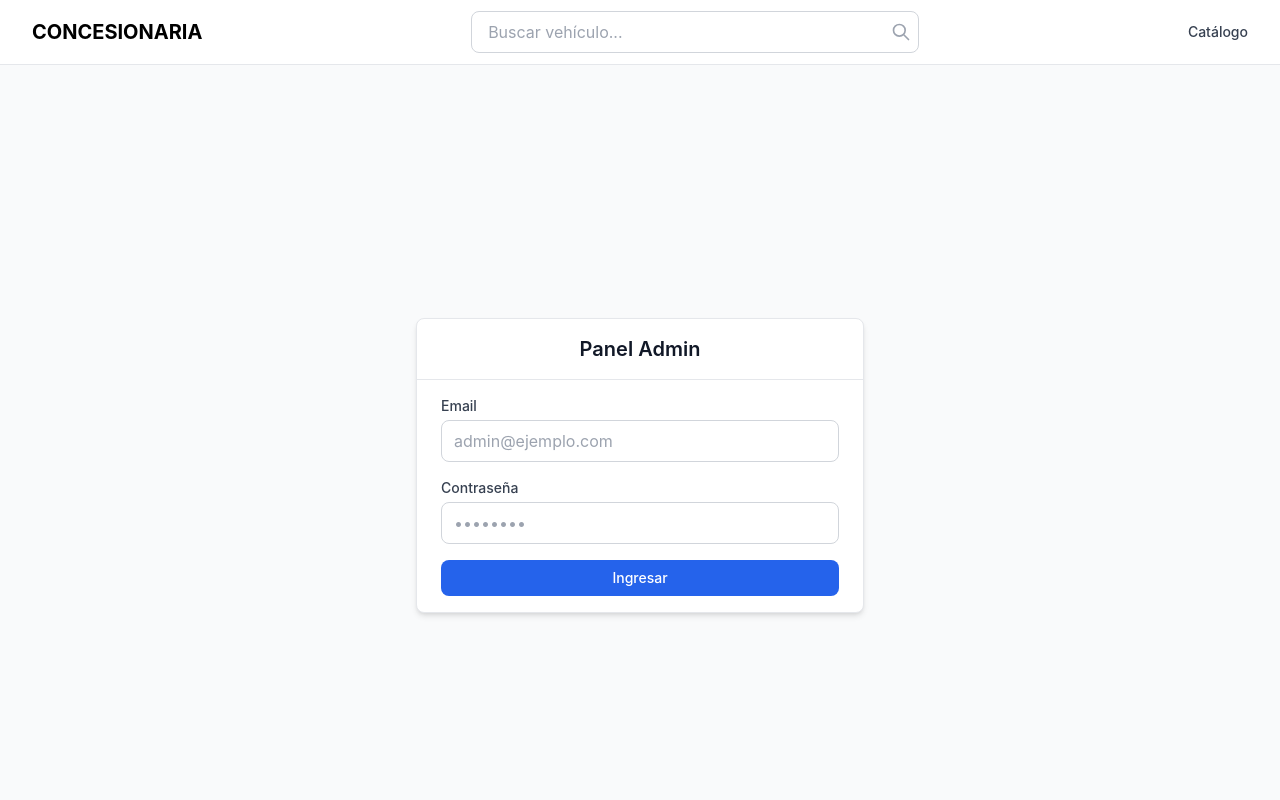
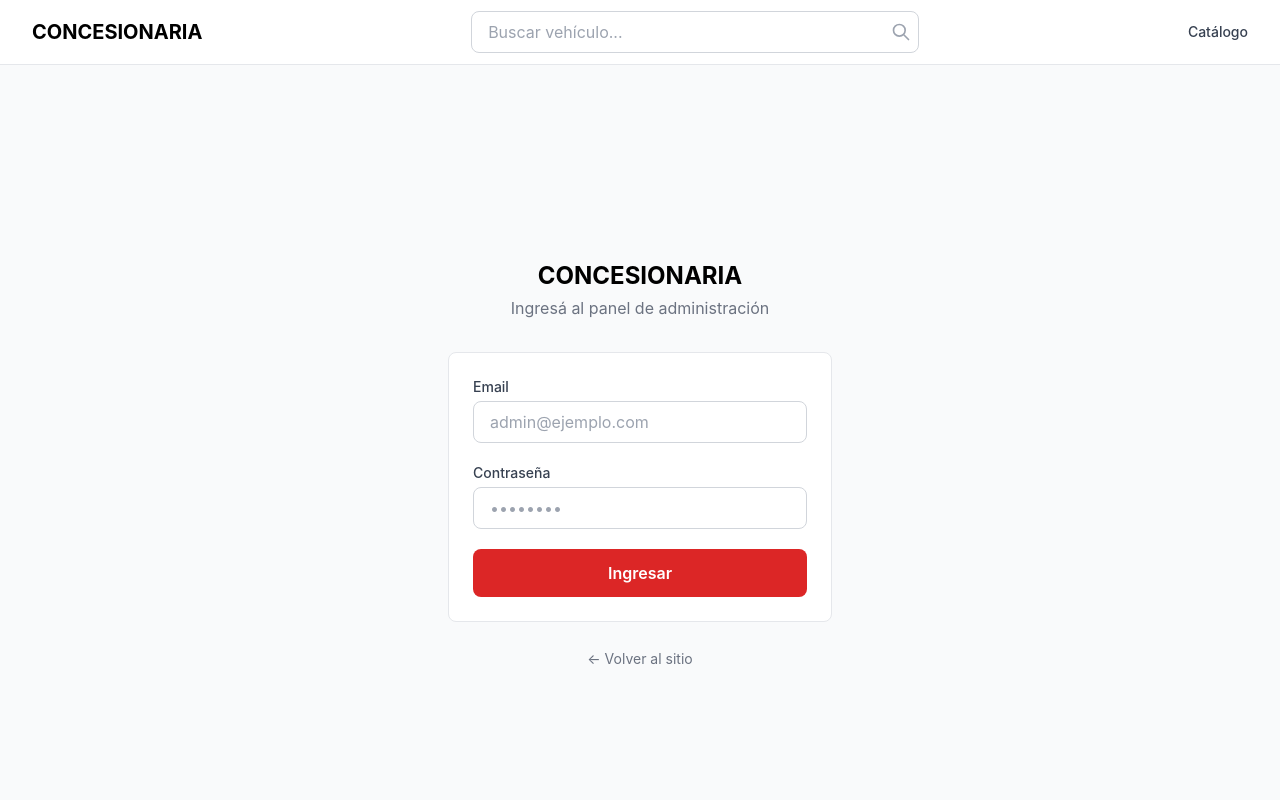
Before and after one commit to Veronthebeast/web-concesionaria, a Next.js app: page /auth/login in a window 1280 px wide. Shown: the top 800 px of the page. Built offline with nearby package versions, Linux system fonts and the light colour scheme; no server answers.

Commit message:
fix: mejorar UX/UI - galeria, login, mensajes vacios

```diff
--- a/src/app/auth/login/page.tsx
+++ b/src/app/auth/login/page.tsx
@@ -3,9 +3,7 @@
 import { useState } from 'react'
 import { createClient } from '@/lib/supabase/client'
 import { useRouter } from 'next/navigation'
-import { Button } from '@/components/ui/Button'
-import { Input } from '@/components/ui/Input'
-import { Card, CardContent, CardHeader, CardTitle } from '@/components/ui/Card'
+import Link from 'next/link'
 
 export default function LoginPage() {
   const [email, setEmail] = useState('')
@@ -30,53 +28,69 @@ export default function LoginPage() {
       setLoading(false)
     } else {
       router.push('/admin')
-      router.refresh()
     }
   }
 
   return (
-    <div className="min-h-screen flex items-center justify-center bg-gray-50 px-4">
-      <Card className="w-full max-w-md">
-        <CardHeader>
-          <CardTitle className="text-2xl text-center">Panel Admin</CardTitle>
-        </CardHeader>
-        <CardContent>
-          <form onSubmit={handleLogin} className="space-y-4">
+    <div className="min-h-screen bg-gray-50 flex items-center justify-center px-4">
+      <div className="w-full max-w-sm">
+        {/* Logo/Title */}
+        <div className="text-center mb-8">
+          <h1 className="text-2xl font-bold text-negro">CONCESIONARIA</h1>
+          <p className="text-gray-500 mt-1">Ingresá al panel de administración</p>
+        </div>
+
+        {/* Form */}
+        <div className="bg-blanco rounded-lg border border-gray-200 p-6">
+          <form onSubmit={handleLogin} className="space-y-5">
             <div>
               <label htmlFor="email" className="block text-sm font-medium text-gray-700 mb-1">
                 Email
               </label>
-              <Input
+              <input
                 id="email"
                 type="email"
                 value={email}
                 onChange={(e) => setEmail(e.target.value)}
                 placeholder="admin@ejemplo.com"
                 required
+                className="w-full px-4 py-2 border border-gray-300 rounded-lg focus:outline-none focus:border-red-500 focus:ring-1 focus:ring-red-500"
               />
             </div>
             <div>
               <label htmlFor="password" className="block text-sm font-medium text-gray-700 mb-1">
                 Contraseña
               </label>
-              <Input
+              <input
                 id="password"
                 type="password"
                 value={password}
                 onChange={(e) => setPassword(e.target.value)}
                 placeholder="••••••••"
                 required
+                className="w-full px-4 py-2 border border-gray-300 rounded-lg focus:outline-none focus:border-red-500 focus:ring-1 focus:ring-red-500"
               />
             </div>
             {error && (
               <p className="text-sm text-red-600 bg-red-50 p-3 rounded">{error}</p>
             )}
-            <Button type="submit" className="w-full" disabled={loading}>
+            <button
+              type="submit"
+              disabled={loading}
+              className="w-full bg-red-600 hover:bg-red-700 text-white font-semibold py-3 px-4 rounded-lg transition-colors disabled:opacity-50"
+            >
               {loading ? 'Ingresando...' : 'Ingresar'}
-            </Button>
+            </button>
           </form>
-        </CardContent>
-      </Card>
+        </div>
+
+        {/* Volver al sitio */}
+        <div className="text-center mt-6">
+          <Link href="/" className="text-sm text-gray-500 hover:text-red-600">
+            ← Volver al sitio
+          </Link>
+        </div>
+      </div>
     </div>
   )
 }
--- a/src/components/catalogo/GaleriaFotos.tsx
+++ b/src/components/catalogo/GaleriaFotos.tsx
@@ -15,7 +15,12 @@ export function GaleriaFotos({ fotos, vehiculoNombre }: GaleriaFotosProps) {
   if (fotos.length === 0) {
     return (
       <div className="aspect-[4/3] bg-gray-100 rounded-lg flex items-center justify-center">
-        <span className="text-gray-400">Sin fotos</span>
+        <div className="text-center text-gray-400">
+          <svg className="w-16 h-16 mx-auto mb-2" fill="none" stroke="currentColor" viewBox="0 0 24 24">
+            <path strokeLinecap="round" strokeLinejoin="round" strokeWidth={1.5} d="M4 16l4.586-4.586a2 2 0 012.828 0L16 16m-2-2l1.586-1.586a2 2 0 012.828 0L20 14m-6-6h.01M6 20h12a2 2 0 002-2V6a2 2 0 00-2-2H6a2 2 0 00-2 2v12a2 2 0 002 2z" />
+          </svg>
+          <span className="text-sm">Sin fotos disponibles</span>
+        </div>
       </div>
     )
   }
@@ -30,19 +35,24 @@ export function GaleriaFotos({ fotos, vehiculoNombre }: GaleriaFotosProps) {
           fill
           className="object-cover"
           priority
+          sizes="(max-width: 768px) 100vw, 50vw"
         />
+        {/* Contador de fotos */}
+        <div className="absolute bottom-3 right-3 bg-negro/70 text-blanco px-3 py-1 rounded-full text-sm">
+          {fotoActual + 1} / {fotos.length}
+        </div>
       </div>
 
       {/* Miniaturas */}
       {fotos.length > 1 && (
-        <div className="flex gap-2 overflow-x-auto pb-2">
+        <div className="flex gap-2 overflow-x-auto pb-2 scrollbar-thin">
           {fotos.map((foto, index) => (
             <button
               key={foto.id}
               onClick={() => setFotoActual(index)}
               className={`relative flex-shrink-0 w-20 h-20 rounded-md overflow-hidden border-2 transition-all ${
                 index === fotoActual
-                  ? 'border-blue-500 ring-2 ring-blue-200'
+                  ? 'border-red-500 ring-2 ring-red-200'
                   : 'border-transparent hover:border-gray-300'
               }`}
             >
@@ -51,6 +61,7 @@ export function GaleriaFotos({ fotos, vehiculoNombre }: GaleriaFotosProps) {
                 alt={`Miniatura ${index + 1}`}
                 fill
                 className="object-cover"
+                sizes="80px"
               />
             </button>
           ))}
--- a/src/components/catalogo/VehiculoGrid.tsx
+++ b/src/components/catalogo/VehiculoGrid.tsx
@@ -8,8 +8,12 @@ interface VehiculoGridProps {
 export function VehiculoGrid({ vehiculos }: VehiculoGridProps) {
   if (vehiculos.length === 0) {
     return (
-      <div className="text-center py-12">
-        <p className="text-gray-500 text-lg">No encontramos vehículos con esos filtros</p>
+      <div className="text-center py-16 bg-gray-50 rounded-lg border border-gray-200">
+        <svg className="w-16 h-16 mx-auto text-gray-300 mb-4" fill="none" stroke="currentColor" viewBox="0 0 24 24">
+          <path strokeLinecap="round" strokeLinejoin="round" strokeWidth={1.5} d="M9.172 16.828a4 4 0 015.656 0M9 10h.01M15 10h.01M21 12a9 9 0 11-18 0 9 9 0 0118 0z" />
+        </svg>
+        <p className="text-gray-500 text-lg mb-2">No se encontraron vehículos</p>
+        <p className="text-gray-400 text-sm">Probá cambiando los filtros de búsqueda</p>
       </div>
     )
   }
```
